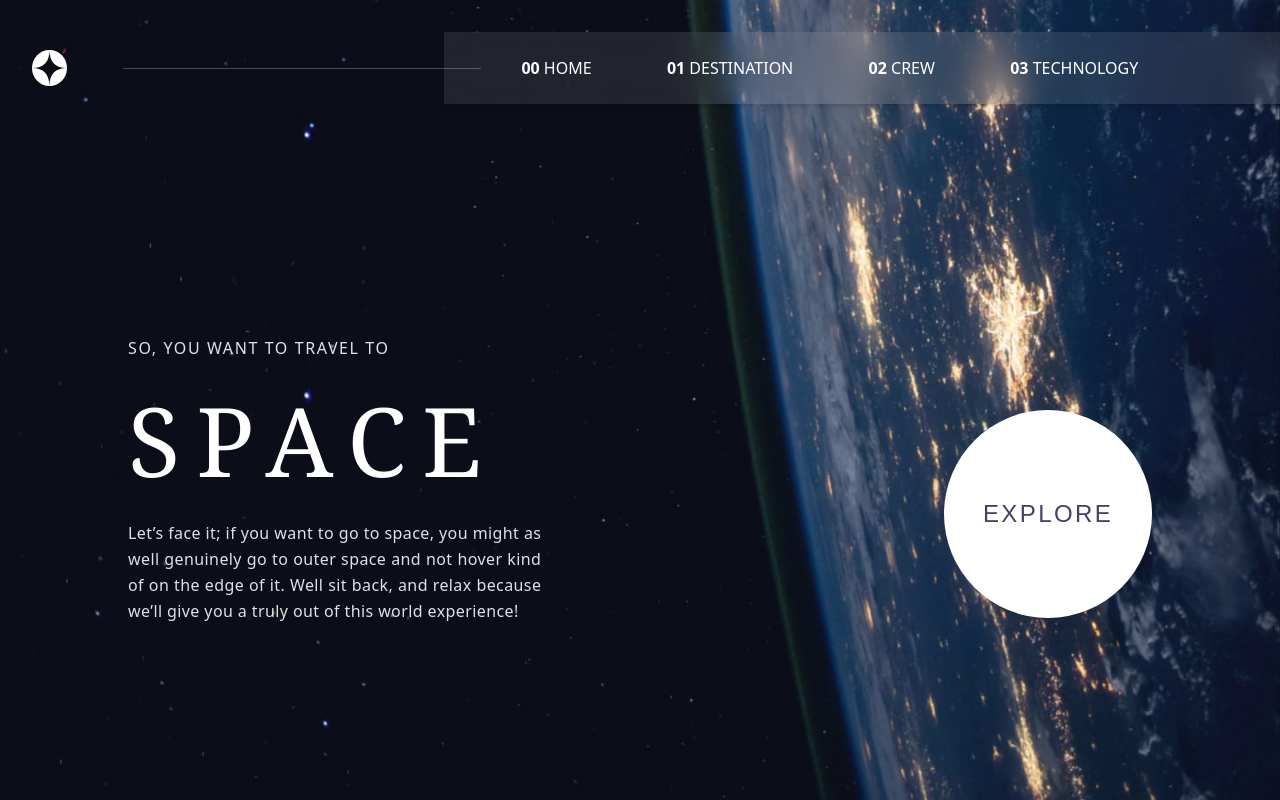
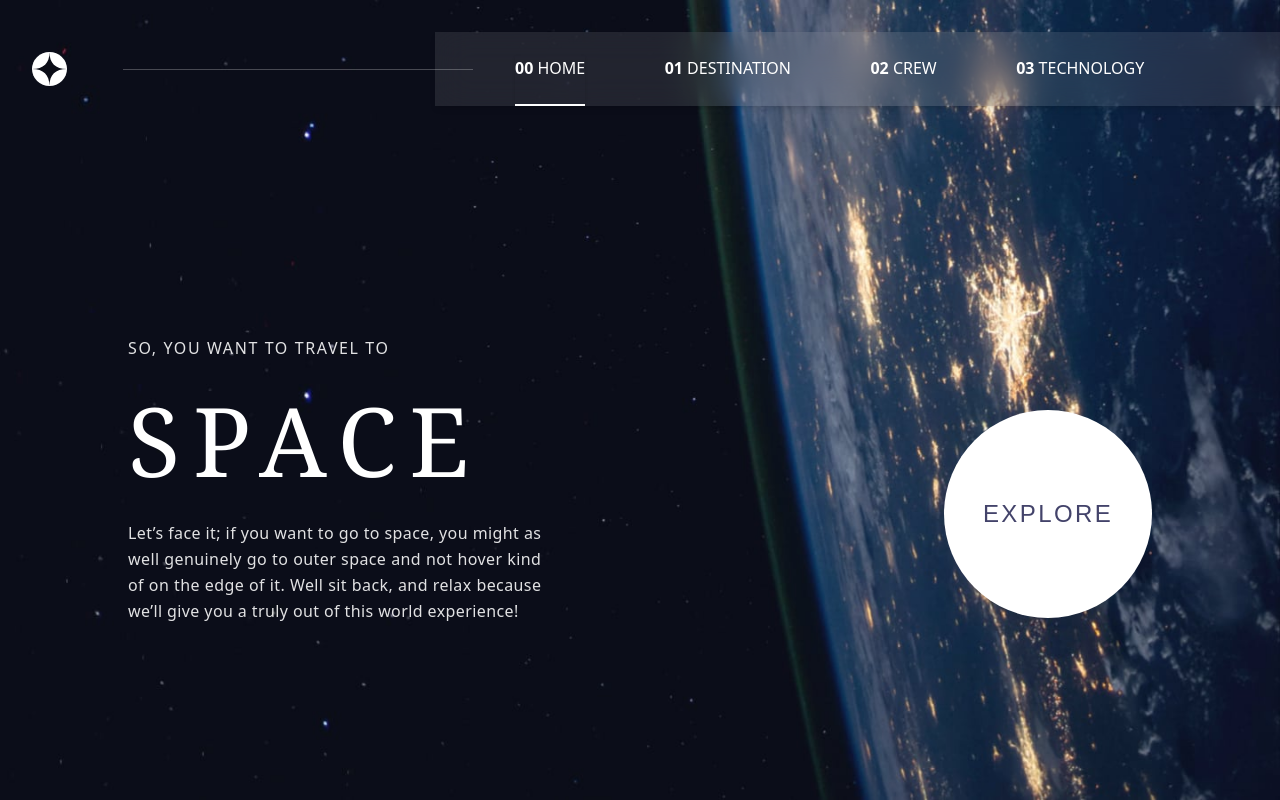
Before and after one commit to Dhavisco/Space-Tourism-Website, a React (Vite) app: page / in a window 1280 px wide. Built offline with nearby package versions, Linux system fonts and the light colour scheme.

Commit message:
desktop link navigation

```diff
--- a/src/components/Header.jsx
+++ b/src/components/Header.jsx
@@ -1,36 +1,62 @@
 import logo from "../assets/shared/logo.svg"
+import classes from "./Header.module.css"
+import { useState } from "react";
 
 const Header = () => {
+  // State to track the active link
+  const [activeLink, setActiveLink] = useState("home");
+
+  // Function to update the active link
+  const handleSetActiveLink = (link) => {
+    setActiveLink(link);
+  };
 
   return (
     <header>
       <div className="flex items-center font-sans fixed w-[100%] justify-start z-2 text-white mt-8 ml-8">
-        <div className="w-[]">
+        <div>
           <img src={logo} alt="" />
         </div>
-        <div className="w-[40%] z-10 ">
+        <div className="w-[40%] z-10">
           <hr className="border-t border-white opacity-25 w-[95%] ml-14" />
         </div>
-        <div className="links flex justify-around py-6 px-10 w-[90%] bg-clip-padding backdrop-filter backdrop-blur-lg bg-opacity-4 shadow-md bg-[#e0e0e01c] uppercase">
-          <div>
-            {" "}
+        <div className="links flex justify-around pt-6 px-10 w-[90%] pr-[8rem] bg-clip-padding backdrop-filter backdrop-blur-lg bg-opacity-4 shadow-md bg-[#e0e0e01c] uppercase">
+          <a
+            href="#"
+            className={`${activeLink === "home" ? `${classes.active}` : ""}`}
+            onClick={() => handleSetActiveLink("home")}
+          >
             <span className="font-bold">00</span> Home
-          </div>
-          <div>
-            {" "}
+          </a>
+          <a
+            href="#"
+            className={`${
+              activeLink === "destination" ? `${classes.active}` : ""
+            }`}
+            onClick={() => handleSetActiveLink("destination")}
+          >
             <span className="font-bold">01</span> Destination
-          </div>
-          <div>
-            {" "}
+          </a>
+          <a
+            href="#"
+            className={`${activeLink === "crew" ? `${classes.active}` : ""}`}
+            onClick={() => handleSetActiveLink("crew")}
+          >
             <span className="font-bold">02</span> Crew
-          </div>
-          <div className="pr-[6rem]">
+          </a>
+          <a
+            href="#"
+            className={`${
+              activeLink === "technology" ? `${classes.active}` : ""
+            }`}
+            onClick={() => handleSetActiveLink("technology")}
+          >
             <span className="font-bold">03</span> Technology
-          </div>
+          </a>
         </div>
       </div>
     </header>
   );
-}
+};
 
 export default Header
--- /dev/null
+++ b/src/components/Header.module.css
@@ -0,0 +1,5 @@
+
+
+.active {
+   @apply border-b-2 border-white shadow pb-6;
+}
--- a/src/components/HeroText.jsx
+++ b/src/components/HeroText.jsx
@@ -4,7 +4,7 @@ const HeroText = () => {
       <div className="text-white grid lg:grid-cols-2 gap-8 column w-[100%] h-[100vh] font-sans items-center  content-center px-[8rem]">
         <div className="flex flex-col justify-center gap-8 mt-[10rem]">
           <div className="uppercase font-sans tracking-widest text-[#ffffffe1]">So, you want to travel to</div>
-          <div className="font-light uppercase font-serif text-8xl tracking-[1rem]">Space</div>
+          <div className="font-light uppercase font-serif text-8xl tracking-[0.8rem]">Space</div>
           <div className="tracking-wide w-5/6 font-light text-[#ffffffe0] text-justify leading-relaxed font-sans">
             Let’s face it; if you want to go to space, you might as well
             genuinely go to outer space and not hover kind of on the edge of it.
```
